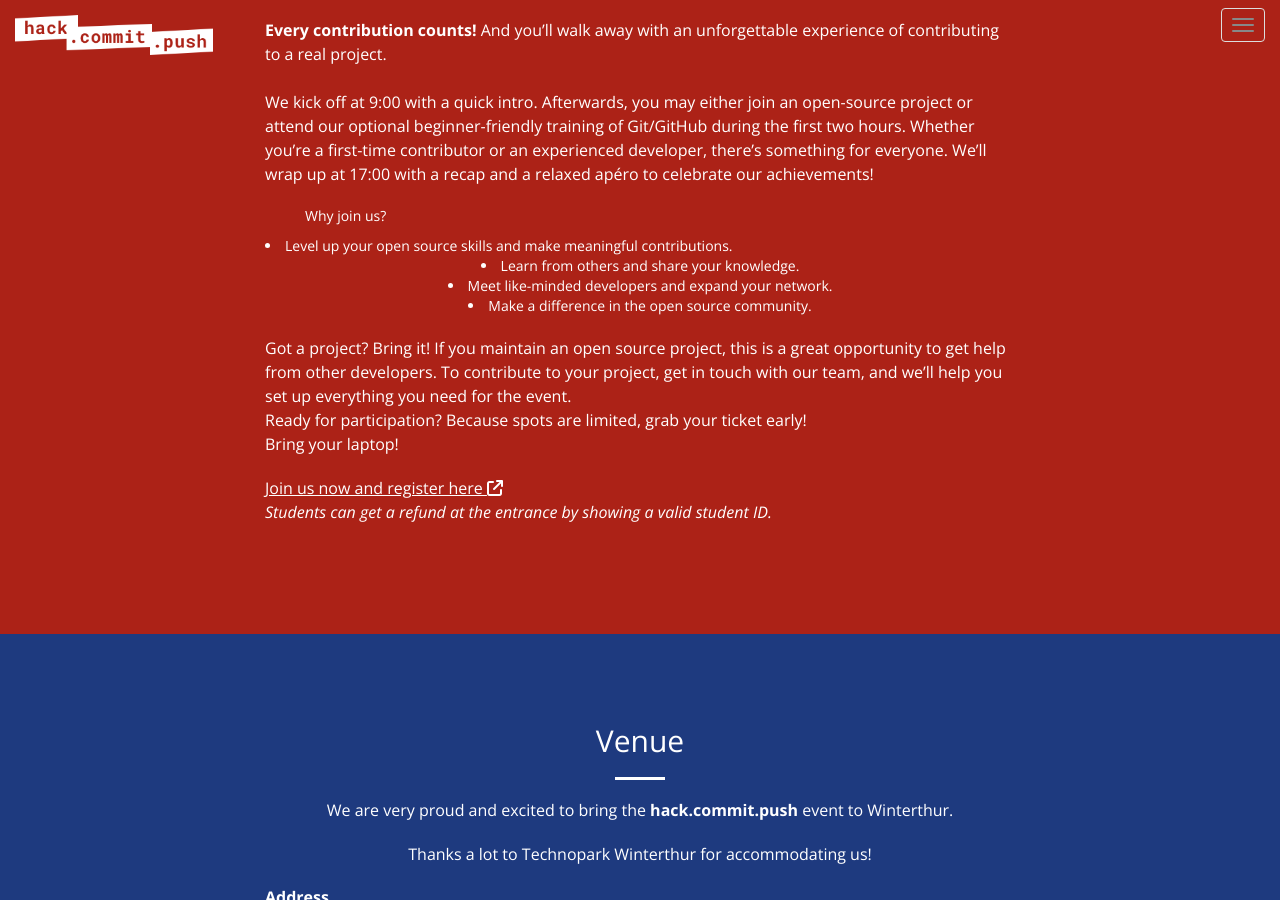
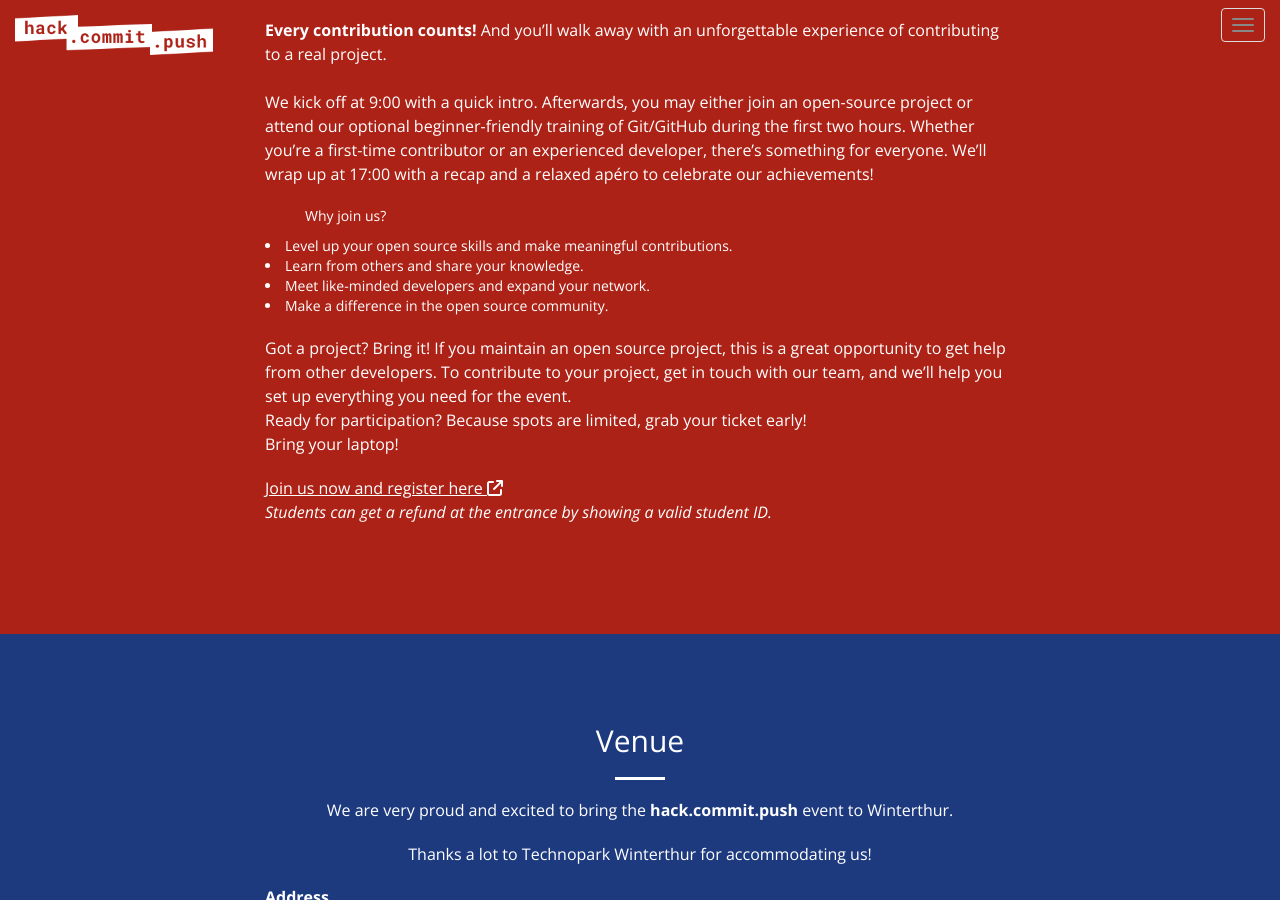
Before and after one commit to hack-commit-push/winterthur2025, a Jekyll site: the page built from index.html, in a window 1280 px wide and 900 px high, scrolled down 1262 px. Built offline with Jekyll 4.4.1, drawn with Linux system fonts in a browser that asks for light colours.

Commit message:
corr
corr

```diff
--- a/_includes/about.html
+++ b/_includes/about.html
@@ -18,9 +18,9 @@
                 <p class="text-left">
                     <ul class="text-left">Why join us?</ul>
                     <li class="text-left">Level up your open source skills and make meaningful contributions.</li>
-                    <li>Learn from others and share your knowledge.</li>
-                    <li>Meet like-minded developers and expand your network.</li>
-                    <li>Make a difference in the open source community.</li>
+                    <li class="text-left">Learn from others and share your knowledge.</li>
+                    <li class="text-left">Meet like-minded developers and expand your network.</li>
+                    <li class="text-left">Make a difference in the open source community.</li>
                 </p>
                 <p class="text-left">
                     Got a project? Bring it! If you maintain an open source project, this is a great opportunity to get help from other developers. To contribute to your project, get in touch with our team, and we’ll help you set up everything you need for the event.
```
